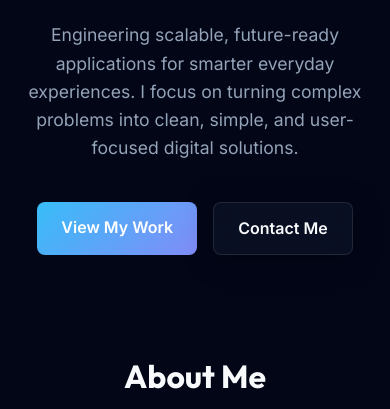
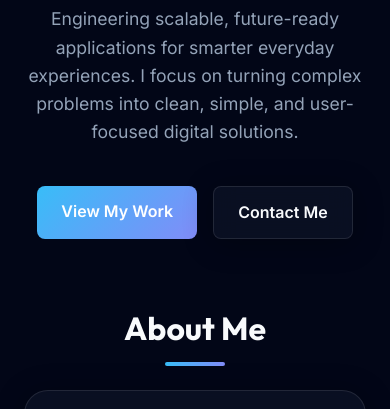
Before and after one commit to codeMAHDI/moshiur-portfolio, a plain HTML site: page index.html in a window 390 px wide. Shown: the part 670-1079 px from the top of the page. Drawn offline with nearby package versions, Linux system fonts and the light colour scheme.

Commit message:
Further reduced section gaps

```diff
--- a/style.css
+++ b/style.css
@@ -201,14 +201,14 @@ ul {
 
 /* Common Section Styles */
 .section {
-    padding: 3.5rem 2rem;
+    padding: 2.5rem 2rem;
     max-width: 1200px;
     margin: 0 auto;
 }
 
 .section-header {
     text-align: center;
-    margin-bottom: 2.5rem;
+    margin-bottom: 1.5rem;
 }
 
 .section-title {
@@ -736,7 +736,7 @@ ul {
     }
 
     .section {
-        padding: 3rem 1.5rem;
+        padding: 2rem 1.5rem;
     }
 }
 
```
